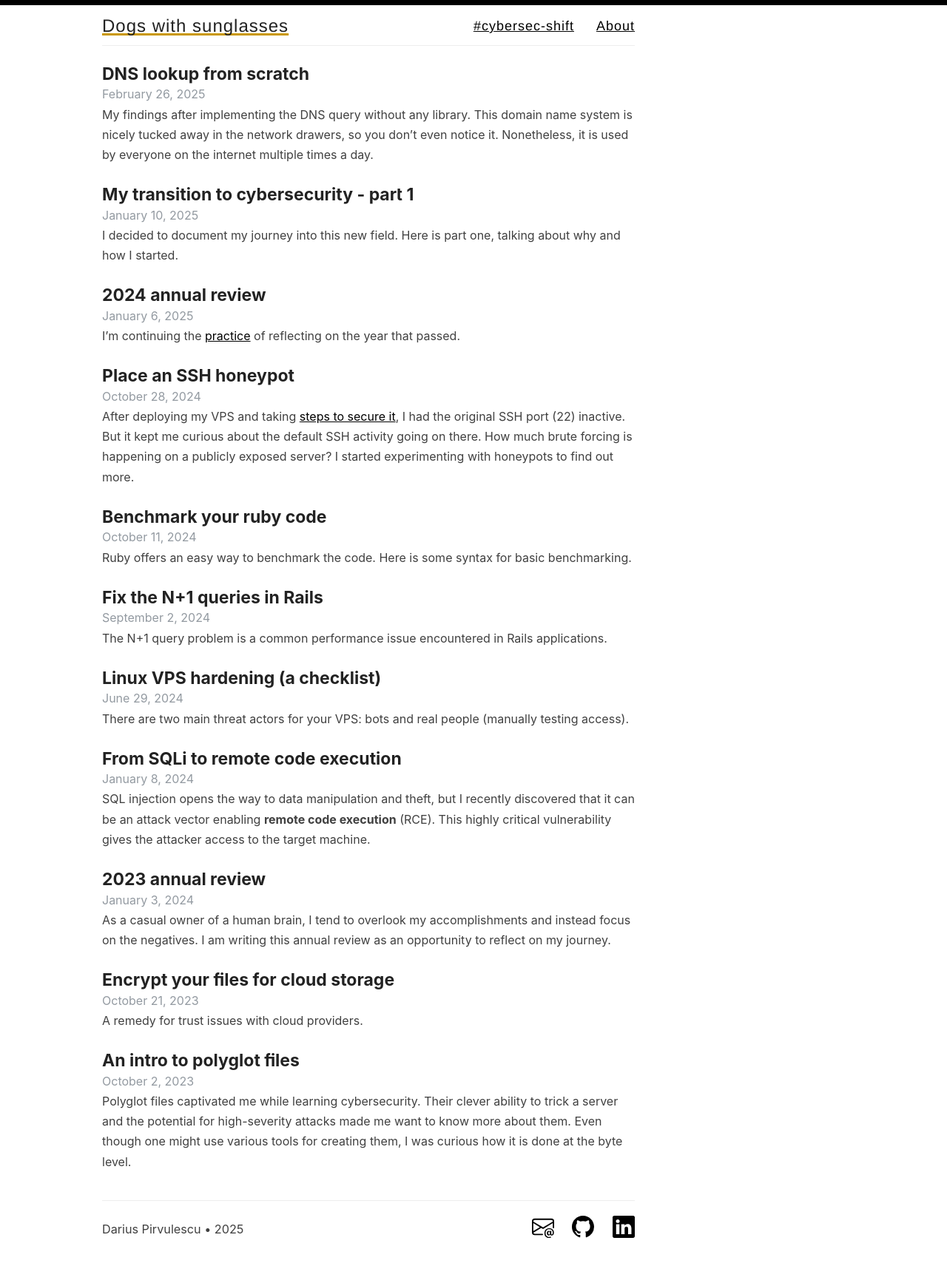
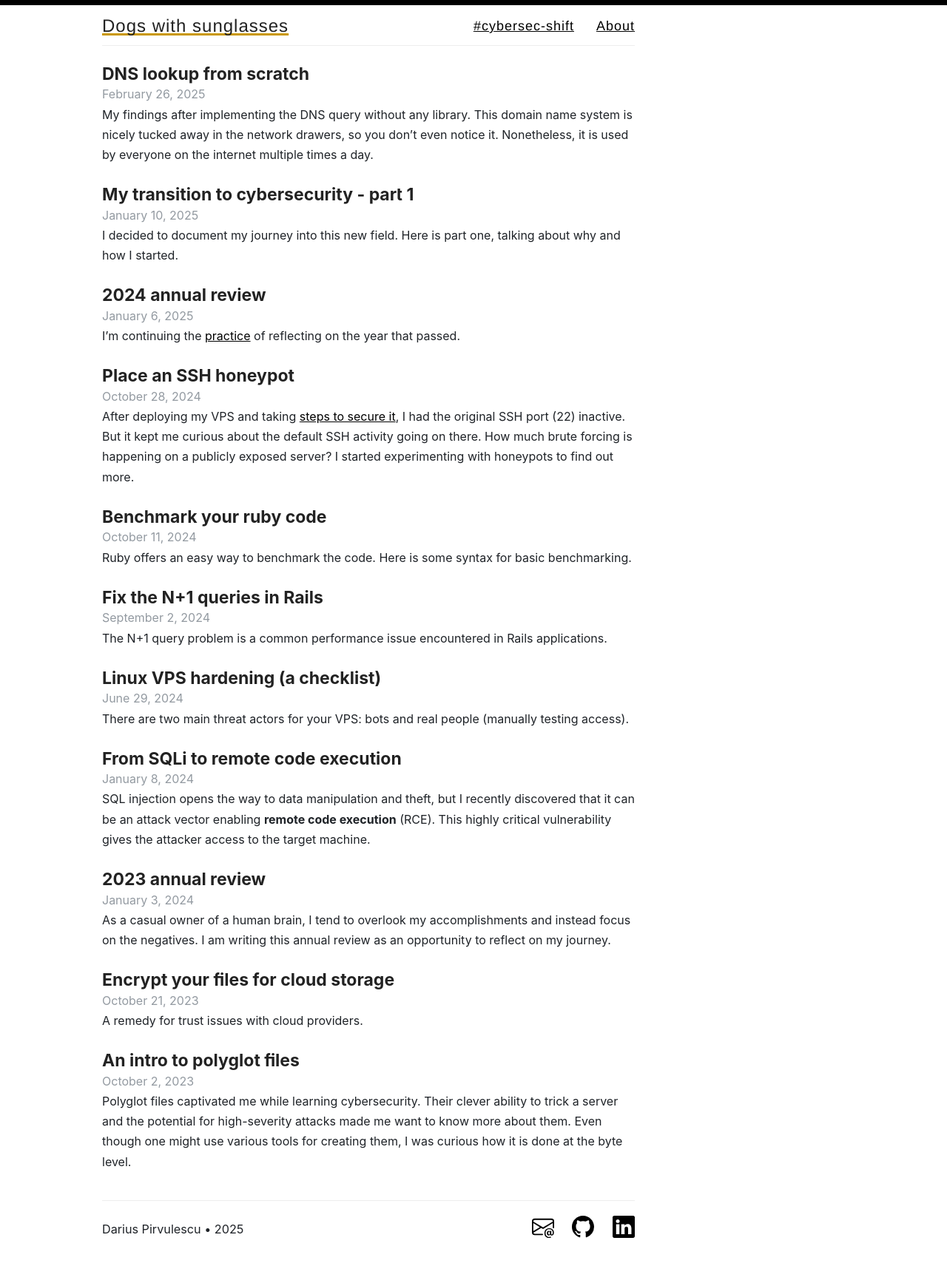
Before and after one commit to panacotar/blog, a Jekyll site: the page built from index.html, in a window 1280 px wide. Shown: the whole page at 74% size. Built offline with Jekyll 4.4.1, drawn with Linux system fonts in a browser that asks for light colours; the list of posts is cut into pages by our own code.

Commit message:
Add text-primary and secondary color variables

```diff
--- a/_sass/_variables.scss
+++ b/_sass/_variables.scss
@@ -4,16 +4,20 @@
 //
 
 // Colors
+$text-primary-color: #1f2328;
+$text-secondary-color: #939aa1;
+
 $ochre: #C99700;
 $purple: #ede1ff;
 
+$black: #000;
+$white: #fff;
+
 // Grays
-$black: #000;
 $darkGray: #222;
 $gray: #666;
 $lightGray40: #cfcfd8;
 $lightGray: #eee;
-$white: #fff;
 
 // Font stacks
 $default-font-family:
@@ -27,6 +31,7 @@
   "Apple Color Emoji",  /* Emojis*/
   "Segoe UI Emoji", /* Emojis*/
   "Segoe UI Symbol"; /* Emojis*/
+
 $mono-font-family:
   ui-monospace,
   SFMono-Regular,
--- a/assets/style.scss
+++ b/assets/style.scss
@@ -29,8 +29,8 @@
 body {
   background: $white;
   font-family: $default-font-family;
-  color: #404040;
   line-height: 1.8;
+  color: $text-primary-color;
   font-weight: 400;
   font-size: 16px;
   height: 100%;
@@ -49,7 +49,6 @@
 }
 
 h1, h2, h3, h4, h5, h6 {
-  // font-family: $default-font-family;
   color: $darkGray;
   font-weight: bold;
 
@@ -438,6 +437,7 @@
   .post-date {
     color: #939aa1;
     margin: 0;
+    color: $text-secondary-color;
   }
 }
 
@@ -454,7 +454,7 @@
 }
 
 .date-title{
-  color: #939aa1;
+  color: $text-secondary-color;
   margin-top: 0;
 }
 
```
